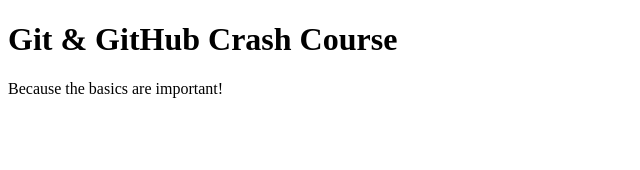
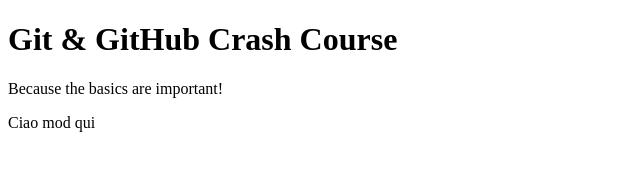
Before and after one commit to EnnioCaprio/gitExample, a plain HTML site: page index.html in a window 1280 px wide. Shown: the whole page, without its empty margins (0-640 px from the left). Drawn offline with Linux system fonts and the light colour scheme.

Commit message:
added phrase

```diff
--- a/index.html
+++ b/index.html
@@ -9,5 +9,6 @@
   <body>
     <h1>Git & GitHub Crash Course</h1>
     <p>Because the basics are important!</p>
+    <p>Ciao mod qui</p>
   </body>
 </html>
```
